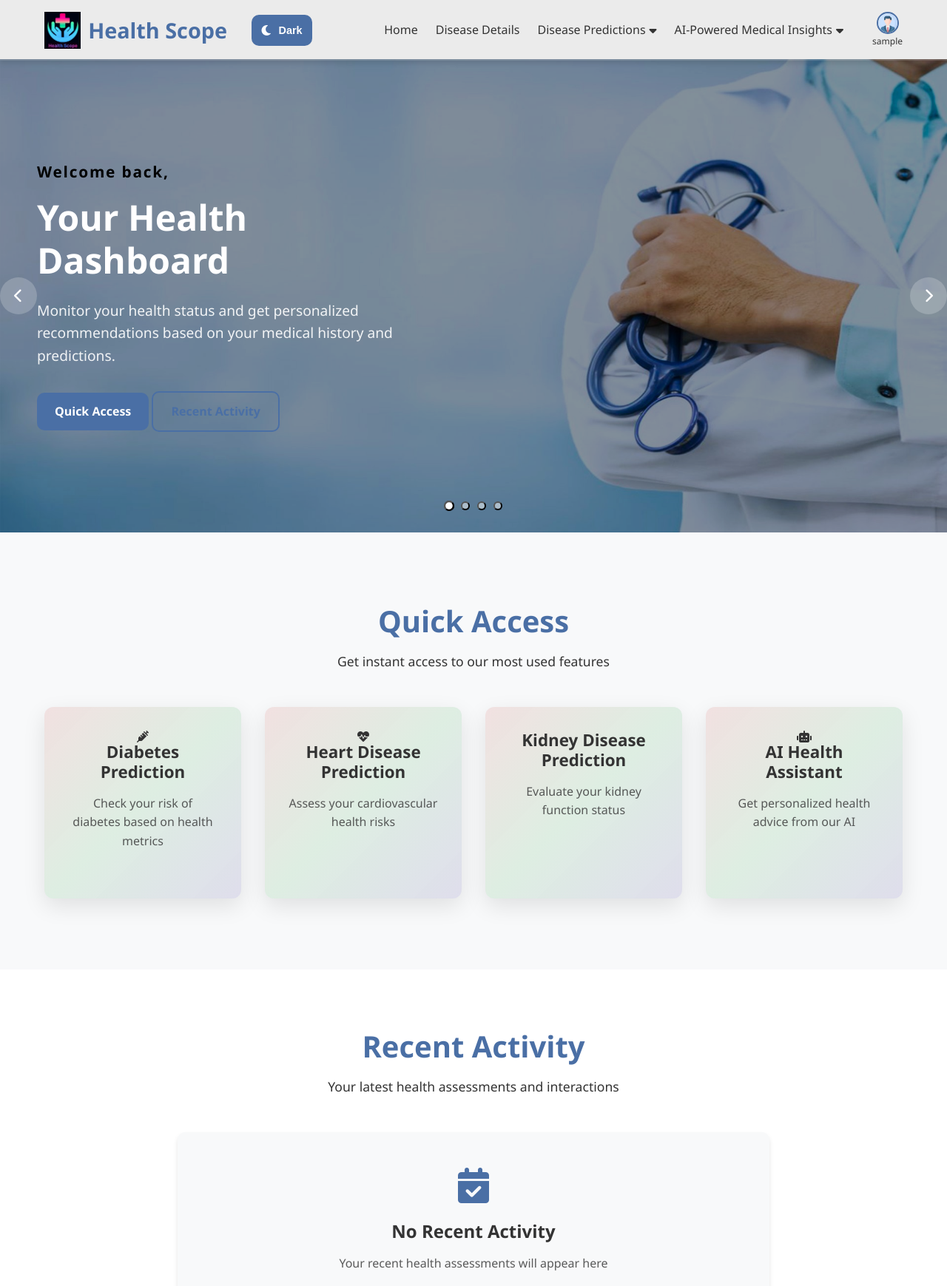
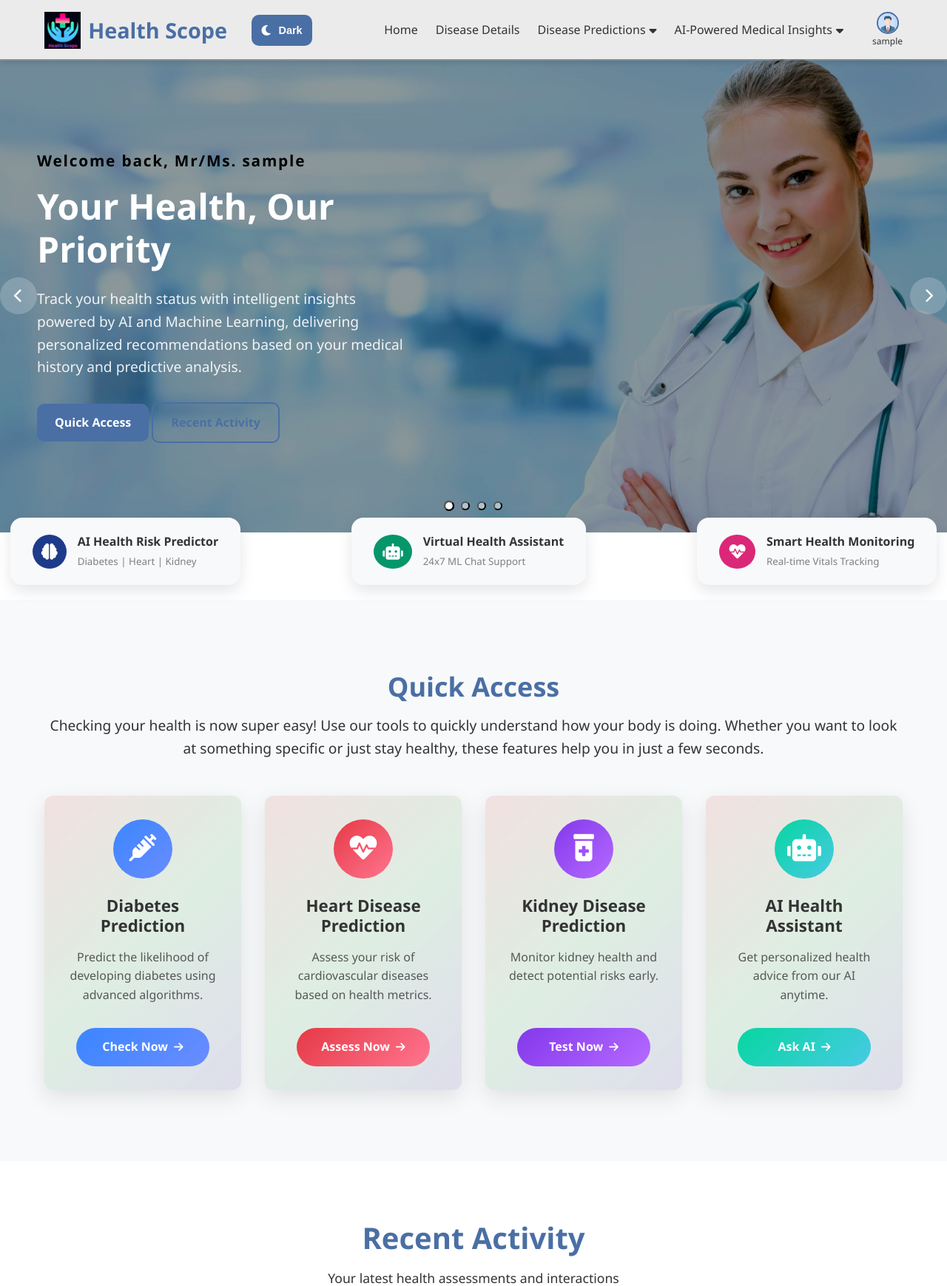
Before and after one commit to Angad143/HealthScope---A-Multi-Disease-Progression-and-Severity-Prediction-Platform, a Flask app: page /dashboard in a window 1280 px wide. Shown: the top 1739 px of the page at 74% size. Run offline with Flask 3, Linux system fonts and the light colour scheme; the visitor is signed in with stand-in values (Sample User, id 1); some libraries are stand-ins or nearby versions.

Commit message:
make home and quick access templates  more advance

```diff
--- a/Health Scope - Multi-Disease Prediction System (Flask)/templates/dashboard.html
+++ b/Health Scope - Multi-Disease Prediction System (Flask)/templates/dashboard.html
@@ -6,7 +6,9 @@
     <meta name="viewport" content="width=device-width, initial-scale=1.0">
     <link rel="icon" href="{{ url_for('static', filename='images/Health.ico') }}" type="image/x-icon">
     <title>Health Scope - A Multi-Disease Progression and Severity Prediction Platform</title>
+
     <link rel="stylesheet" href="https://cdnjs.cloudflare.com/ajax/libs/font-awesome/6.0.0-beta3/css/all.min.css">
+
     <link rel="stylesheet" href="{{ url_for('static', filename='css/dashboard.css') }}">
 </head>
 
@@ -71,11 +73,11 @@
                         <span class="username">{{ user }}</span>
                     </div>
                     <div class="dropdown-content user-menu">
-                        <a href="#" style="color: #17a2b8;">  <!-- Teal for user/account -->
+                        <a href="#" style="color: #17a2b8;"> <!-- Teal for user/account -->
                             <i class="fas fa-user-cog"></i> My Account
                         </a>
 
-                          <a href="{{ url_for('logout') }}" style="color: #dc3545;">  <!-- Red for logout/exit -->
+                        <a href="{{ url_for('logout') }}" style="color: #dc3545;"> <!-- Red for logout/exit -->
                             <i class="fas fa-sign-out-alt"></i> Logout
                         </a>
                     </div>
@@ -92,30 +94,30 @@
     <!-- Hero Slider Section -->
     <section id="home" class="hero-slider">
         <div class="slider-container">
-            <div class="slide active" style="background-image: url('/static/images/image3.jpg')">
+            <div class="slide active" style="background-image: url('/static/images/dashboard_01.jpg')">
                 <div class="slide-content">
-                    <span class="subheading">Welcome back, {{ username }}</span>
-                    <h1>Your Health Dashboard</h1>
-                    <p>Monitor your health status and get personalized recommendations based on your medical history and
-                        predictions.</p>
+                    <span class="subheading">Welcome back, Mr/Ms. {{ user }}</span>
+                    <h1>Your Health, Our Priority</h1>
+                    <p>Track your health status with intelligent insights powered by AI and Machine Learning, delivering
+                        personalized recommendations based on your medical history and predictive analysis.</p>
                     <div class="cta-buttons">
                         <a href="#quick-access" class="btn primary-btn">Quick Access</a>
                         <a href="#recent-activity" class="btn secondary-btn">Recent Activity</a>
                     </div>
                 </div>
             </div>
-            <div class="slide" style="background-image: url('/static/images/image1.jpg')">
+            <div class="slide" style="background-image: url('/static/images/dashboard_03.jpg')">
                 <div class="slide-content">
                     <span class="subheading">AI-Powered Insights</span>
                     <h1>Smart Health Monitoring</h1>
                     <p>Our advanced algorithms analyze your data to provide early warnings and health improvement
                         suggestions.</p>
                     <div class="cta-buttons">
-                        <a href="#" class="btn primary-btn">Ask AI Assistant</a>
+                        <a href="#" class="btn primary-btn">Ask AI Health Assistant</a>
                     </div>
                 </div>
             </div>
-            <div class="slide" style="background-image: url('/static/images/image2.jpg')">
+            <div class="slide" style="background-image: url('/static/images/dashboard_02.jpg')">
                 <div class="slide-content">
                     <span class="subheading">Comprehensive Analysis</span>
                     <h1>Track Your Health Progress</h1>
@@ -125,7 +127,7 @@
                     </div>
                 </div>
             </div>
-            <div class="slide" style="background-image: url('/static/images/image1.jpg')">
+            <div class="slide" style="background-image: url('/static/images/dashboard_04.jpg')">
                 <div class="slide-content">
                     <span class="subheading">Stay Protected</span>
                     <h1>Privacy First Approach</h1>
@@ -143,36 +145,101 @@
         </div>
     </section>
 
+    <!-- Floating AI-Health Services Section -->
+    <div class="floating-services">
+        <!-- AI Health Risk Predictor -->
+        <div class="service-card">
+            <div class="icon-box icon-blue">
+                <i class="fas fa-brain"></i>
+            </div>
+            <div>
+                <strong>AI Health Risk Predictor</strong><br>
+                <small>Diabetes | Heart | Kidney</small>
+            </div>
+        </div>
+
+        <!-- Virtual Health Assistant -->
+        <div class="service-card">
+            <div class="icon-box icon-green">
+                <i class="fas fa-robot"></i>
+            </div>
+            <div>
+                <strong>Virtual Health Assistant</strong><br>
+                <small>24x7 ML Chat Support</small>
+            </div>
+        </div>
+
+        <!-- Smart Health Monitoring -->
+        <div class="service-card">
+            <div class="icon-box icon-pink">
+                <i class="fas fa-heartbeat"></i>
+            </div>
+            <div>
+                <strong>Smart Health Monitoring</strong><br>
+                <small>Real-time Vitals Tracking</small>
+            </div>
+        </div>
+    </div>
+
     <!-- Quick Access Section -->
 <section id="quick-access" class="quick-access-section">
     <div class="container">
-            <h2 class="section-title">Quick Access</h2>
-            <p class="section-description">Get instant access to our most used features</p>
+        <div class="section-header">
+            <h2>Quick Access</h2>
+            <p class="quick-access-description">
+                Checking your health is now super easy! Use our tools to quickly understand how your body is doing.
+                Whether you want to look at something specific or just stay healthy, these features help you in just a few seconds.
+            </p>
 
+        </div>
         <div class="quick-access-grid">
-                <a href="#" class="quick-access-card diabetes">
+            <!-- Diabetes Card -->
+            <div class="quick-access-card">
+                <div class="icon-wrapper diabetes-icon">
                     <i class="fas fa-syringe"></i>
+                </div>
                 <h3>Diabetes Prediction</h3>
-                    <p>Check your risk of diabetes based on health metrics</p>
+                <p>Predict the likelihood of developing diabetes using advanced algorithms.</p>
+                <a href="#" class="quick-access-btn diabetes-btn">
+                    Check Now <i class="fas fa-arrow-right"></i>
                 </a>
+            </div>
 
-                <a href="#" class="quick-access-card heart">
+            <!-- Heart Card -->
+            <div class="quick-access-card">
+                <div class="icon-wrapper heart-icon">
                     <i class="fas fa-heartbeat"></i>
+                </div>
                 <h3>Heart Disease Prediction</h3>
-                    <p>Assess your cardiovascular health risks</p>
+                <p>Assess your risk of cardiovascular diseases based on health metrics.</p>
+                <a href="#" class="quick-access-btn heart-btn">
+                    Assess Now <i class="fas fa-arrow-right"></i>
                 </a>
+            </div>
 
-                <a href="#" class="quick-access-card kidney">
-                    <i class="fas fa-kidneys"></i>
+            <!-- Kidney Card -->
+            <div class="quick-access-card">
+                <div class="icon-wrapper kidney-icon">
+                    <i class="fas fa-prescription-bottle-alt"></i>
+                </div>
                 <h3>Kidney Disease Prediction</h3>
-                    <p>Evaluate your kidney function status</p>
+                <p>Monitor kidney health and detect potential risks early.</p>
+                <a href="#" class="quick-access-btn kidney-btn">
+                    Test Now <i class="fas fa-arrow-right"></i>
                 </a>
+            </div>
 
-                <a href="#" class="quick-access-card ai">
+            <!-- AI Assistant Card -->
+            <div class="quick-access-card">
+                <div class="icon-wrapper ai-icon">
                     <i class="fas fa-robot"></i>
+                </div>
                 <h3>AI Health Assistant</h3>
-                    <p>Get personalized health advice from our AI</p>
+                <p>Get personalized health advice from our AI anytime.</p>
+                <a href="#" class="quick-access-btn ai-btn">
+                    Ask AI <i class="fas fa-arrow-right"></i>
                 </a>
+            </div>
         </div>
     </div>
 </section>
```
Lines whose indentation alone changed are shown as unchanged.
